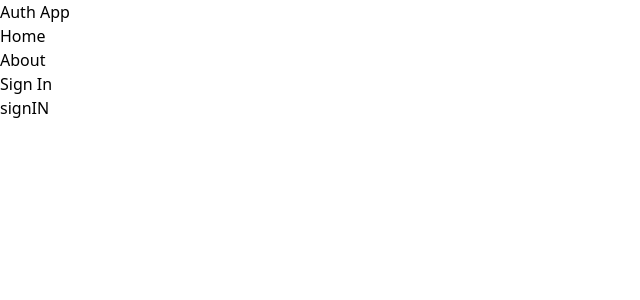
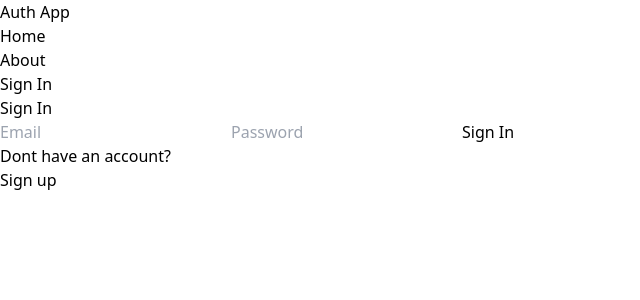
Before and after one commit to HrutvikKhatkar/mern-auth, a React (Vite) app in the folder client/: page /sign-in in a window 1280 px wide. Shown: the top 300 px of the page, without its empty margins (0-640 px from the left). Built offline with nearby package versions, Linux system fonts and the light colour scheme.

Commit message:
complete sign in page functionality

```diff
--- a/client/src/pages/SignIn.jsx
+++ b/client/src/pages/SignIn.jsx
@@ -1,9 +1,71 @@
-import React from 'react'
+import { useState } from "react";
+import { Link, useNavigate } from "react-router-dom";
 
 export default function Signin() {
+  const [formData, setFormData] = useState({});
+  const [error, setError] = useState(false);
+  const [loading, setLoading] = useState(false);
+  const navigate = useNavigate();
+  const handleChange = (e) => {
+    setFormData({ ...formData, [e.target.id]: e.target.value });
+  };
+  // console.log(formData);
+  const handleSubmit = async (e) => {
+    e.preventDefault();
+    try{
+      setLoading(true);
+      setError(false);
+      const res = await fetch('/api/auth/signin', {
+        method: 'POST',
+        headers: {
+          'Content-Type': 'application/json',
+        },
+        body: JSON.stringify(formData)
+      });
+      const data = await res.json();
+      // console.log(data)
+      setLoading(false);
+      if(data.success == false){
+        setError(true);
+        return;
+      }
+      navigate('/')
+    }catch(err){
+      setLoading(false);
+      setError(true);
+    }
+    // console.log(data);
+  };
+
   return (
-    <div>
-    signIN
+    <div className="p-3 max-w-lg mx-auto">
+      <h1 className="text-3xl text-center my-7">Sign In</h1>
+      <form onSubmit={handleSubmit} className="flex flex-col gap-4">
+        <input
+          className="bg-slate-100 p-3 rounded-lg"
+          type="text"
+          placeholder="Email"
+          id="email"
+          onChange={handleChange}
+        />
+        <input
+          className="bg-slate-100 p-3 rounded-lg"
+          type="password"
+          placeholder="Password"
+          id="password"
+          onChange={handleChange}
+        />
+        <button disabled={loading} className="bg-slate-700 text-white p-3 rounded-lg uppercase hover:opacity-95 disabled:opacity-80">
+          {loading ? 'Loading...' : 'Sign In'}
+        </button>
+      </form>
+      <div className="flex gap-2 mt-5">
+        <p>Dont have an account?</p>
+        <Link to="/sign-up">
+          <span className="text-blue-500">Sign up</span>
+        </Link>
+      </div>
+      <p className="text-red-700 pt-5">{error && 'Something went wrong!'}</p>
     </div>
-  )
+  );
 }
--- a/client/src/pages/SignUp.jsx
+++ b/client/src/pages/SignUp.jsx
@@ -1,10 +1,11 @@
 import { useState } from "react";
-import { Link } from "react-router-dom";
+import { Link, useNavigate } from "react-router-dom";
 
 export default function Signup() {
   const [formData, setFormData] = useState({});
   const [error, setError] = useState(false);
   const [loading, setLoading] = useState(false);
+  const navigate = useNavigate();
   const handleChange = (e) => {
     setFormData({ ...formData, [e.target.id]: e.target.value });
   };
@@ -28,6 +29,7 @@
         setError(true);
         return;
       }
+      navigate('/sign-in')
     }catch(err){
       setLoading(false);
       setError(true);
```
